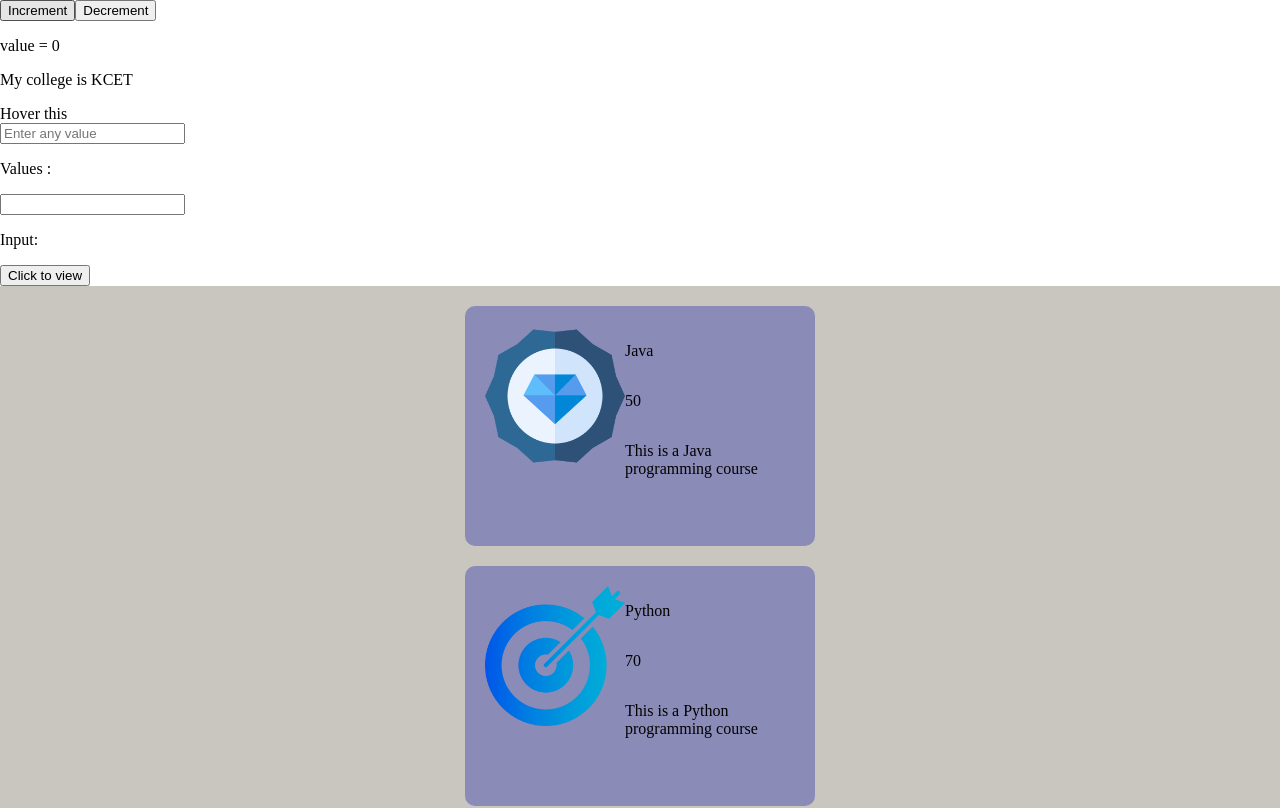
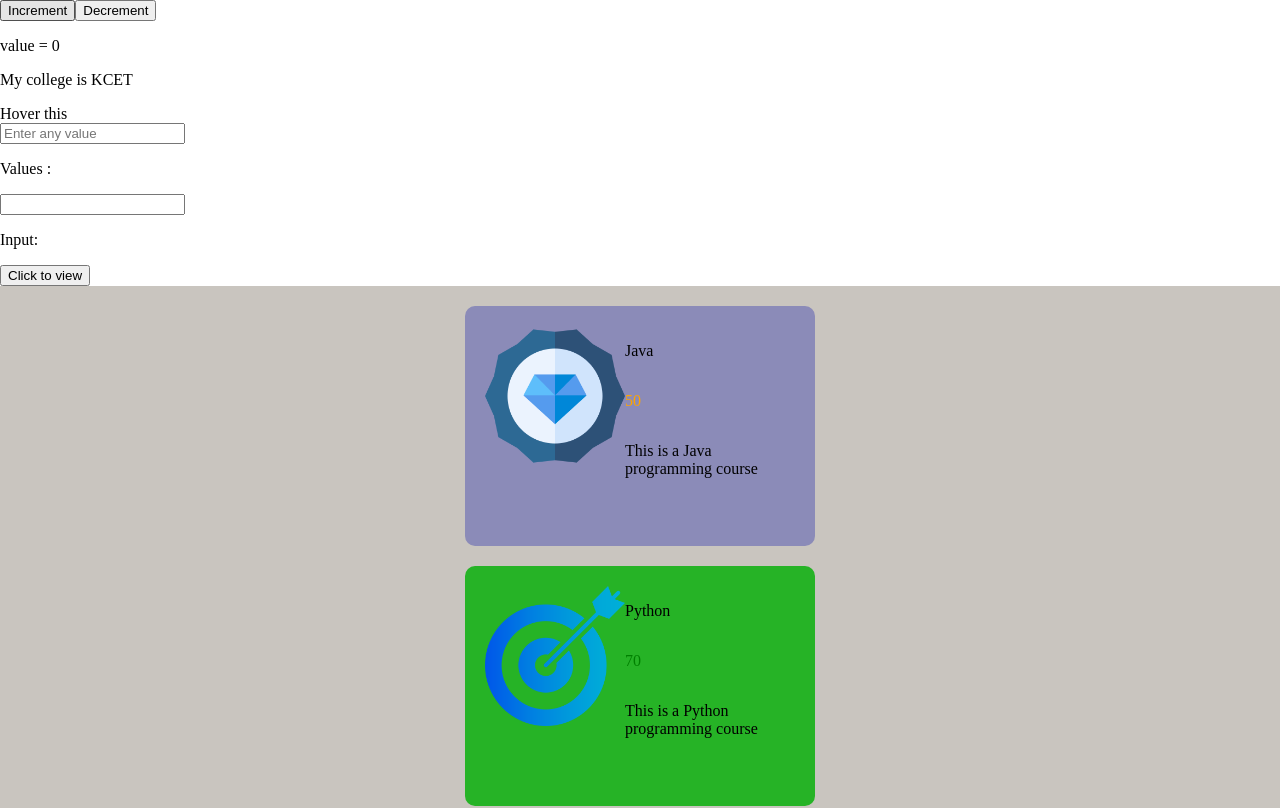
Before and after one commit to Aswin060104/angular_projects, an Angular app in the folder demo_project/: page / in a window 1280 px wide. Shown: the top 808 px of the page. Built offline with nearby package versions, Linux system fonts and the light colour scheme.

Commit message:
ngClass and ngStyle are implemented

```diff
--- a/demo_project/src/app/profile/profile.component.css
+++ b/demo_project/src/app/profile/profile.component.css
@@ -25,3 +25,8 @@
 .card-img img{
     height: 70%;
 }
+.super-card{
+    background-color: rgb(38, 179, 38);
+    border-radius: 10px;
+    padding: 20px;
+}
--- a/demo_project/src/app/profile/profile.component.html
+++ b/demo_project/src/app/profile/profile.component.html
@@ -21,11 +21,11 @@
 
 <button (click) = "changeStatus()">Click to view</button>
 <div class="container">
-    <div class="card" *ngFor="let course of courses">
+    <div class="card" *ngFor="let course of courses" [ngClass] = "{'super-card' : course.limit > 50}" >
         <div class="card-img">
             <img src={{course.img}} alt="i"></div>
         <div class="card-details">
-            <p>{{course.name}}</p> <p>{{course.limit}}</p>
+            <p>{{course.name}}</p> <p [ngStyle] = "{ color : course.limit > 50 ? 'green' : 'orange'}">{{course.limit}}</p>
             <p>{{course.details}}</p>
         </div>
     </div>
--- a/demo_project/src/app/test/test.component.html
+++ b/demo_project/src/app/test/test.component.html
@@ -32,7 +32,7 @@
         <div class="left-continer">
             <div class="search-bar">
                 <input type="search" placeholder="Enter a course" [(ngModel)] = "searchedValues">
-                <p>Suggestions : {{searchedValues}}</p>
+                <p *ngIf = "searchedValues != ''" >Suggestions : {{searchedValues}}</p>
             </div>
             <div class="card-container">
                 <div class="card" id="card-1">
```
